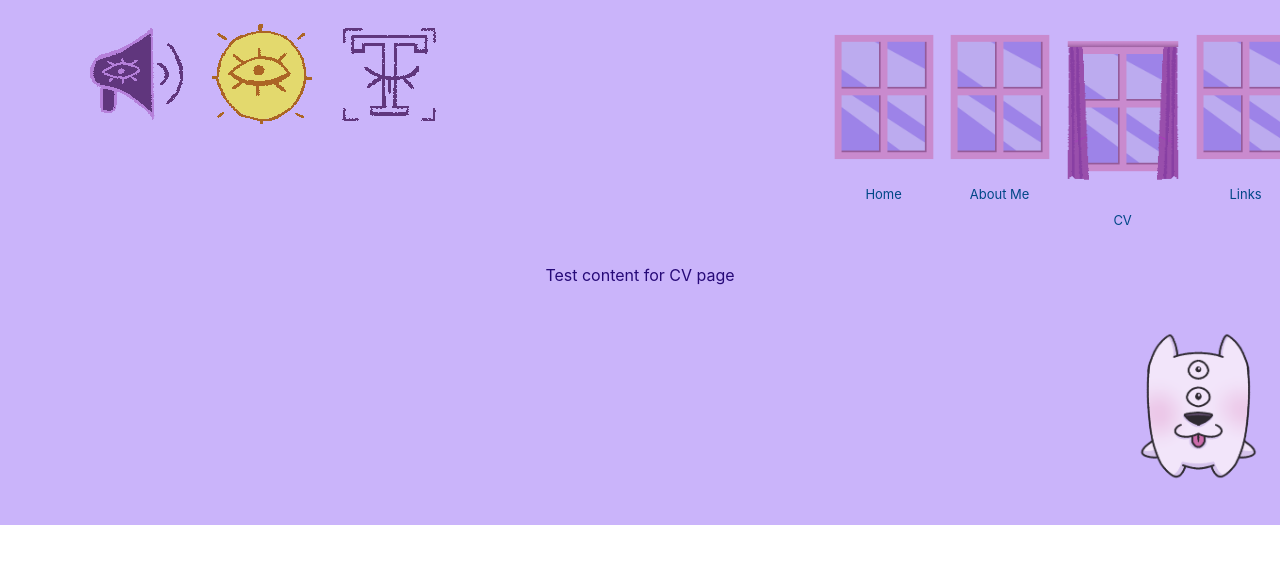
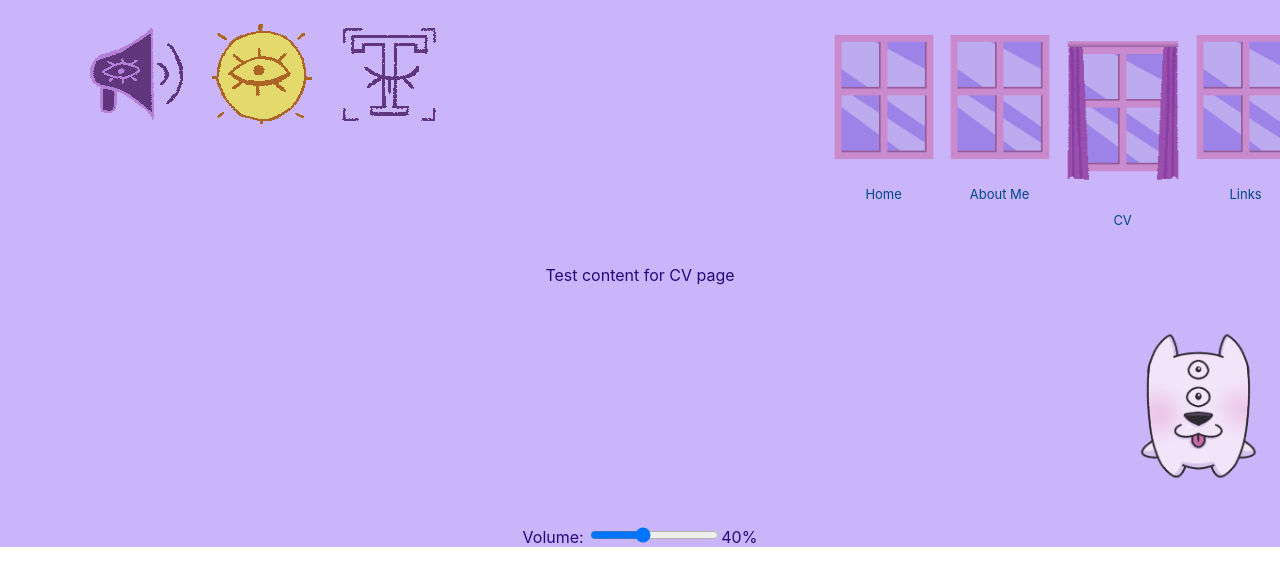
Before and after one commit to ViLinh27/vilinh27-rooms, a React (Create React App) app in the folder linh-rooms/: page /pages/CV in a window 1280 px wide. Shown: the top 586 px of the page. Built offline with nearby package versions, Linux system fonts and the light colour scheme.

Commit message:
background music functionality added
and it works with a volume slider too.
that needs to be styled.

```diff
--- a/linh-rooms/src/App.js
+++ b/linh-rooms/src/App.js
@@ -13,7 +13,7 @@ import MusicDog from './components/MusicDog';
 
 function App() {
   const [isPlaying, setIsPlaying] = useState(false);
-
+  const [volume, setVolume] = useState(0.4);
   /*
     useRef returns a mutable ref object whose .current property is initialized to the passed argument (initialValue). The returned object will persist for the full lifetime of the component.
 
@@ -25,30 +25,59 @@ function App() {
   //helps us initizliae the component once it's up
   useEffect(
     ()=>{
-      audioReference.current = new Audio('/assets/audio/695951__m-murray__rainy-days-final-version-acousticpiano.wav');
-      audioReference.current.loop = true;//makes sure to loop so it doesn't stop randomly
-      audioReference.current.load();//preload the audio
+      //if flag as a failsafe for useref preventing recreations
+      if(!audioReference.current){
+        audioReference.current = new Audio('/assets/audio/695951__m-murray__rainy-days-final-version-acousticpiano.wav');
+        audioReference.current.loop = true;//makes sure to loop so it doesn't stop randomly
+        audioReference.current.load();//preload the audio
+
+        audioReference.current.volume = volume;
+      }
     },[]
   );
 
   //this will help us play or pause the audio based on the state of IsPlaying
   useEffect(
     ()=>{
-        if (audioReference.current){
+        console.log("Play/Pause Effect triggered. Current isPlaying:", isPlaying);
+
+        if (audioReference.current){//should always exist after it comes up
           if(isPlaying){
+            console.log("Attempting to play audio.");
             //In case something goes horribly wrong, notice the catch
             audioReference.current.play().catch( e=> console.error ("Audio playback error :(", e));
           }
+          else{
+            console.log("Attempting to pause audio.");
+            audioReference.current.pause();
+            // audioReference.current.currentTime = 0;
+          }
         }
-        else{
-          audioReference.current.pause();
-        }
+
     },[isPlaying]
   );
 
+  //updates the volume whenever it changes
+  useEffect(()=>{
+    console.log("Volume Effect triggered. Current volume:", volume);
+
+    if(audioReference.current){
+      audioReference.current.volume = volume;
+    }
+  },[volume]);//note how this changes based on change of volume
+
   const toggleMusic = ()=>{
-    setIsPlaying(prevIsPlaying => !prevIsPlaying )
+    setIsPlaying(prevIsPlaying => {
+      console.log("toggle music. Old isPlaying state: ",prevIsPlaying,"new isplaying: ", !prevIsPlaying);
+      return !prevIsPlaying;
+    } );
   };
+
+  //handler for volume input
+  const handleVolumeChange = (event)=>{
+    const newVolume = parseFloat(event.target.value);//volume comes in as string
+    setVolume(newVolume);
+  }
 
   return (
     <div className="App">
@@ -73,12 +102,25 @@ function App() {
       </Routes>
 
          {/*onclick for button fucntion  */}
-      <div onClick={toggleMusic}>
+      <div className="MusicButton" onClick={toggleMusic}>
         <MusicDog
           soundState={isPlaying}
           altText={isPlaying ? "Tibia dancing" : "Default Tibia"}
         />
+
       </div>
+
+      <label htmlFor="volume-slider">Volume: </label>
+        <input
+          id="volume-slider"
+          type="range"
+          min="0"
+          max="1"
+          step="0.01"
+          value={volume}
+          onChange={handleVolumeChange}
+        />
+        <span>{Math.round(volume * 100)}%</span>
     </div>
   );
 }
--- a/linh-rooms/src/components/MusicDog.js
+++ b/linh-rooms/src/components/MusicDog.js
@@ -5,11 +5,11 @@ const DANCE_DOG = "/assets/images/tibia-soundon.png"
 
 function MusicDog(props){
 
-    const {isPlaying, altText } = props
-    const imgToUse = isPlaying ? DANCE_DOG : DEFAULT_DOG;
+    const {soundState, altText } = props
+    const imgToUse = soundState ? DANCE_DOG : DEFAULT_DOG;
     return(
         <>
-            <div class="App-Footer">
+            <div className="App-Footer">
                 <img className="App-musicdog" src={imgToUse} alt={altText}/>
             </div>
         </>
```
